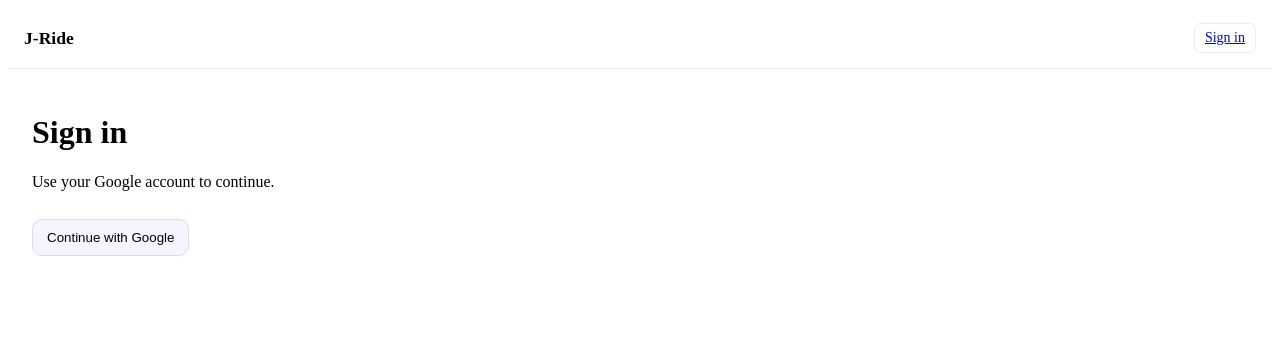
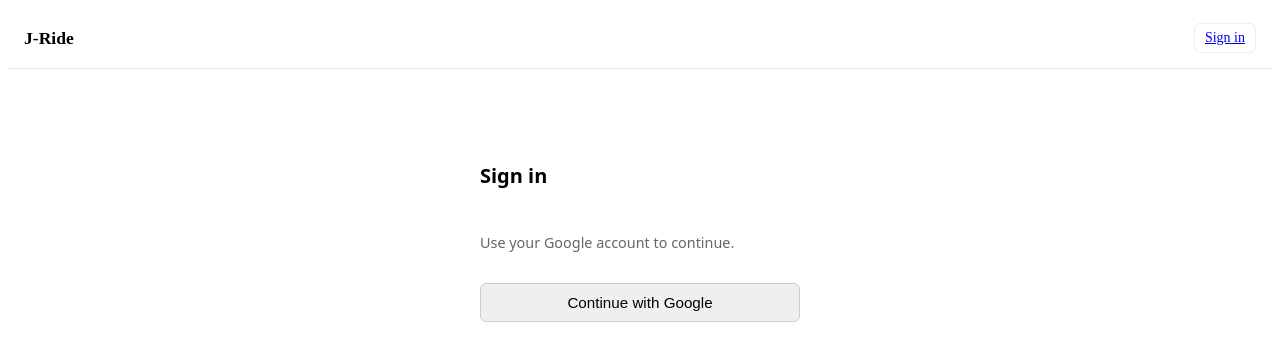
Before and after one commit to jwes9121/jride-clean, a Next.js app: page /auth/signin in a window 1280 px wide. Shown: the top 360 px of the page. Built offline with nearby package versions, Linux system fonts and the light colour scheme; no server answers.

Commit message:
Update page.tsx

```diff
--- a/app/auth/signin/page.tsx
+++ b/app/auth/signin/page.tsx
@@ -1,26 +1,52 @@
-// app/auth/signin/page.tsx
 "use client";
 
+import { useSearchParams } from "next/navigation";
 import { signIn } from "next-auth/react";
 
-export default function SignIn() {
+export default function SignInPage() {
+  const searchParams = useSearchParams();
+
+  // Grab ?callbackUrl=... from the URL.
+  // If it's missing, default to "/".
+  const callbackUrl = searchParams.get("callbackUrl") || "/";
+
+  async function handleGoogle() {
+    // Pass callbackUrl so we return to /admin/livetrips (or whatever asked for auth)
+    await signIn("google", {
+      callbackUrl,
+    });
+  }
+
   return (
-    <main style={{ padding: 24 }}>
-      <h1>Sign in</h1>
-      <p>Use your Google account to continue.</p>
+    <div
+      style={{
+        maxWidth: "320px",
+        margin: "80px auto",
+        display: "flex",
+        flexDirection: "column",
+        gap: "1rem",
+        fontFamily: "system-ui, sans-serif",
+      }}
+    >
+      <h1 style={{ fontSize: "1.25rem", fontWeight: 600 }}>Sign in</h1>
+
+      <p style={{ fontSize: ".9rem", color: "#666" }}>
+        Use your Google account to continue.
+      </p>
+
       <button
-        onClick={() => signIn("google", { callbackUrl: "/dashboard" })}
+        onClick={handleGoogle}
         style={{
-          padding: "10px 14px",
-          borderRadius: 10,
-          border: "1px solid #ddd",
-          background: "#f5f5ff",
+          padding: "10px 16px",
+          borderRadius: "6px",
+          border: "1px solid #ccc",
+          fontSize: ".95rem",
+          fontWeight: 500,
           cursor: "pointer",
-          marginTop: 12,
         }}
       >
         Continue with Google
       </button>
-    </main>
+    </div>
   );
 }
```
